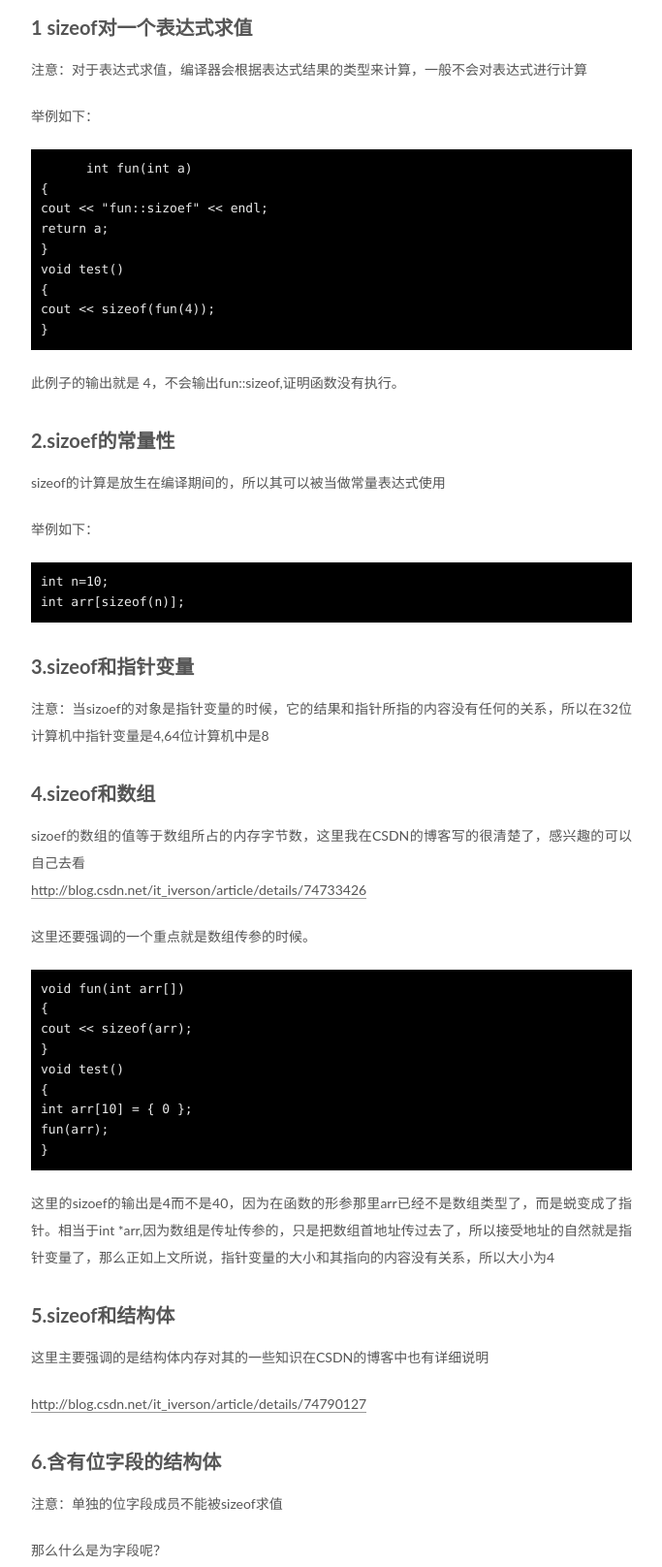
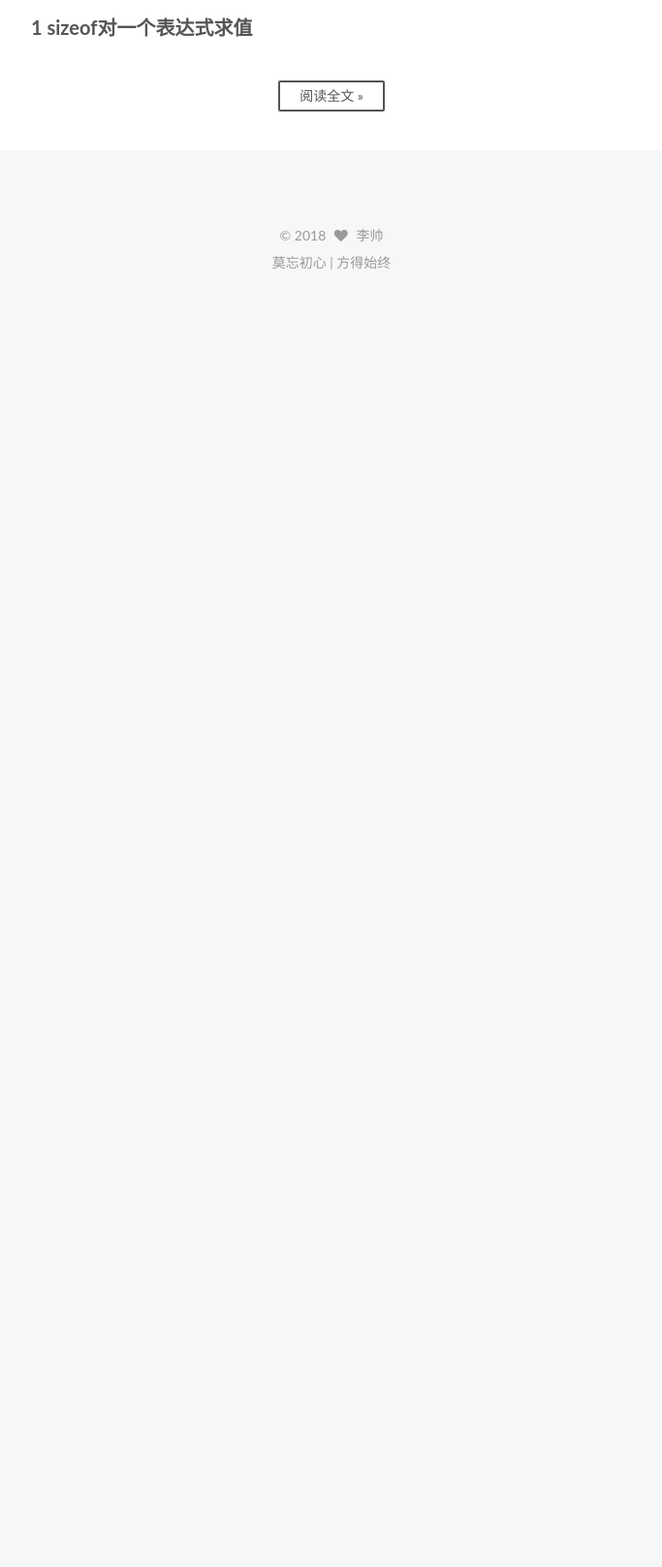
Before and after one commit to lishuaiwq/lishuaiwq.github.io, a plain HTML site: page index.html in a window 1280 px wide. Shown: the part 1154-2770 px from the top of the page at 97% size, without its empty margins (428-1111 px from the left). After the commit the page ends 1459 px from the top, so only its background shows below. Drawn offline with Linux system fonts and the light colour scheme.

Commit message:
Site updated: 2018-02-24 21:09:05

```diff
--- a/css/main.css
+++ b/css/main.css
@@ -1943,7 +1943,7 @@ pre .javascript .function {
   width: 4px;
   height: 4px;
   border-radius: 50%;
-  background: #8c7aff;
+  background: #ffa871;
 }
 .links-of-blogroll {
   font-size: 13px;
--- a/index.html
+++ b/index.html
@@ -375,8 +375,7 @@
 
 
 
-
-            <p>首先对于sizeof做一个简单的介绍让你知道什么是sizoef，从心里对它有个大致的印象。</p>
+          <p>首先对于sizeof做一个简单的介绍让你知道什么是sizoef，从心里对它有个大致的印象。</p>
 <h1 id="定义："><a href="#定义：" class="headerlink" title="定义："></a>定义：</h1><hr>
 <p>sizeof是C/C++中的一个操作符（operator），简单的说其作用就是返回一个对象或者类型所占的内存字节数。</p>
 <p>MSDN上的解释为：<br>The sizeof keyword gives the amount of storage, in bytes, associated with a variable or a type(including aggregate types). This keyword returns a value of type size_t.</p>
@@ -392,56 +391,14 @@
 <hr>
 <h1 id="用法："><a href="#用法：" class="headerlink" title="用法："></a>用法：</h1><hr>
 <p>接下来我就所说sizeof的一些应用场景和用法</p>
-<h2 id="1-sizeof对一个表达式求值"><a href="#1-sizeof对一个表达式求值" class="headerlink" title="1 sizeof对一个表达式求值"></a>1 sizeof对一个表达式求值</h2><p>注意：对于表达式求值，编译器会根据表达式结果的类型来计算，一般不会对表达式进行计算</p>
-<p>举例如下：</p>
-<pre><code>      int fun(int a)
-{
-cout &lt;&lt; &quot;fun::sizoef&quot; &lt;&lt; endl;
-return a;
-}
-void test()
-{
-cout &lt;&lt; sizeof(fun(4));
-}
-</code></pre><p>此例子的输出就是 4，不会输出fun::sizeof,证明函数没有执行。        </p>
-<h2 id="2-sizoef的常量性"><a href="#2-sizoef的常量性" class="headerlink" title="2.sizoef的常量性"></a>2.sizoef的常量性</h2><p>sizeof的计算是放生在编译期间的，所以其可以被当做常量表达式使用</p>
-<p>举例如下：</p>
-<pre><code>int n=10;
-int arr[sizeof(n)];
-</code></pre><h2 id="3-sizeof和指针变量"><a href="#3-sizeof和指针变量" class="headerlink" title="3.sizeof和指针变量"></a>3.sizeof和指针变量</h2><p>注意：当sizoef的对象是指针变量的时候，它的结果和指针所指的内容没有任何的关系，所以在32位计算机中指针变量是4,64位计算机中是8</p>
-<h2 id="4-sizeof和数组"><a href="#4-sizeof和数组" class="headerlink" title="4.sizeof和数组"></a>4.sizeof和数组</h2><p>sizoef的数组的值等于数组所占的内存字节数，这里我在CSDN的博客写的很清楚了，感兴趣的可以自己去看<br><a href="http://blog.csdn.net/it_iverson/article/details/74733426" title="http://blog.csdn.net/it_iverson/article/details/74733426" target="_blank" rel="noopener">http://blog.csdn.net/it_iverson/article/details/74733426</a></p>
-<p>这里还要强调的一个重点就是数组传参的时候。</p>
-<pre><code>void fun(int arr[])
-{
-cout &lt;&lt; sizeof(arr);
-}
-void test()
-{
-int arr[10] = { 0 };
-fun(arr);
-}
-</code></pre><p>这里的sizoef的输出是4而不是40，因为在函数的形参那里arr已经不是数组类型了，而是蜕变成了指针。相当于int *arr,因为数组是传址传参的，只是把数组首地址传过去了，所以接受地址的自然就是指针变量了，那么正如上文所说，指针变量的大小和其指向的内容没有关系，所以大小为4</p>
-<h2 id="5-sizeof和结构体"><a href="#5-sizeof和结构体" class="headerlink" title="5.sizeof和结构体"></a>5.sizeof和结构体</h2><p>这里主要强调的是结构体内存对其的一些知识在CSDN的博客中也有详细说明</p>
-<p><a href="http://blog.csdn.net/it_iverson/article/details/74790127" title="http://blog.csdn.net/it_iverson/article/details/74790127" target="_blank" rel="noopener">http://blog.csdn.net/it_iverson/article/details/74790127</a></p>
-<h2 id="6-含有位字段的结构体"><a href="#6-含有位字段的结构体" class="headerlink" title="6.含有位字段的结构体"></a>6.含有位字段的结构体</h2><p>   注意：单独的位字段成员不能被sizeof求值</p>
-<p>那么什么是为字段呢？</p>
-<p>位字段是C语言中一种存储结构，不同于一般结构体的是它在定义成员的时候需要指定成员所占的位数。主要应用于嵌入开发</p>
-<p>如下：</p>
-<pre><code>struct stu
-{
-char a : 4;//占4位
-char b : 3;//占3位
-char  c : 8;//占8位
-};//大小为两个字节
-</code></pre><p>在这里要注意的是：</p>
-<p>1.如果相邻的位字段的类型相同，且其位数之和小于自身类型数，则后面的字段和紧挨着前面的字段存储，直到这个不能容纳为止</p>
-<p>2.如果相邻的位字段类型相同，且其位数之和大于自身的类型数，则后面的字段从新的存储单元开始。</p>
-<p>3.如果相邻位字段类型不同，则根据编译器的不同，是否采取压缩存储就不一定了。</p>
-<p>4.如果位字段之间穿插着非为字段，则不进行压缩存储</p>
-<h2 id="7-sizeof和联合体"><a href="#7-sizeof和联合体" class="headerlink" title="7.sizeof和联合体"></a>7.sizeof和联合体</h2><p>因为联合体是重叠式存储，各成员共享一段内存，所以整个联合体的大小就是最大成员所占的空间的大小，假如联合体中有一个结构体成员，那么这个联合体的大小就是这个结构体的大小。</p>
-<hr>
-
-
+<h2 id="1-sizeof对一个表达式求值"><a href="#1-sizeof对一个表达式求值" class="headerlink" title="1 sizeof对一个表达式求值"></a>1 sizeof对一个表达式求值</h2>
+          <!--noindex-->
+          <div class="post-button text-center">
+            <a class="btn" href="/2018/02/24/sizeof详解/#more" rel="contents">
+              阅读全文 &raquo;
+            </a>
+          </div>
+          <!--/noindex-->
 
 
     </div>
```
Also changed, not shown: 2018/02/24/sizeof详解/index.html (+3 -2 lines), content.json (+1 -1 lines).
